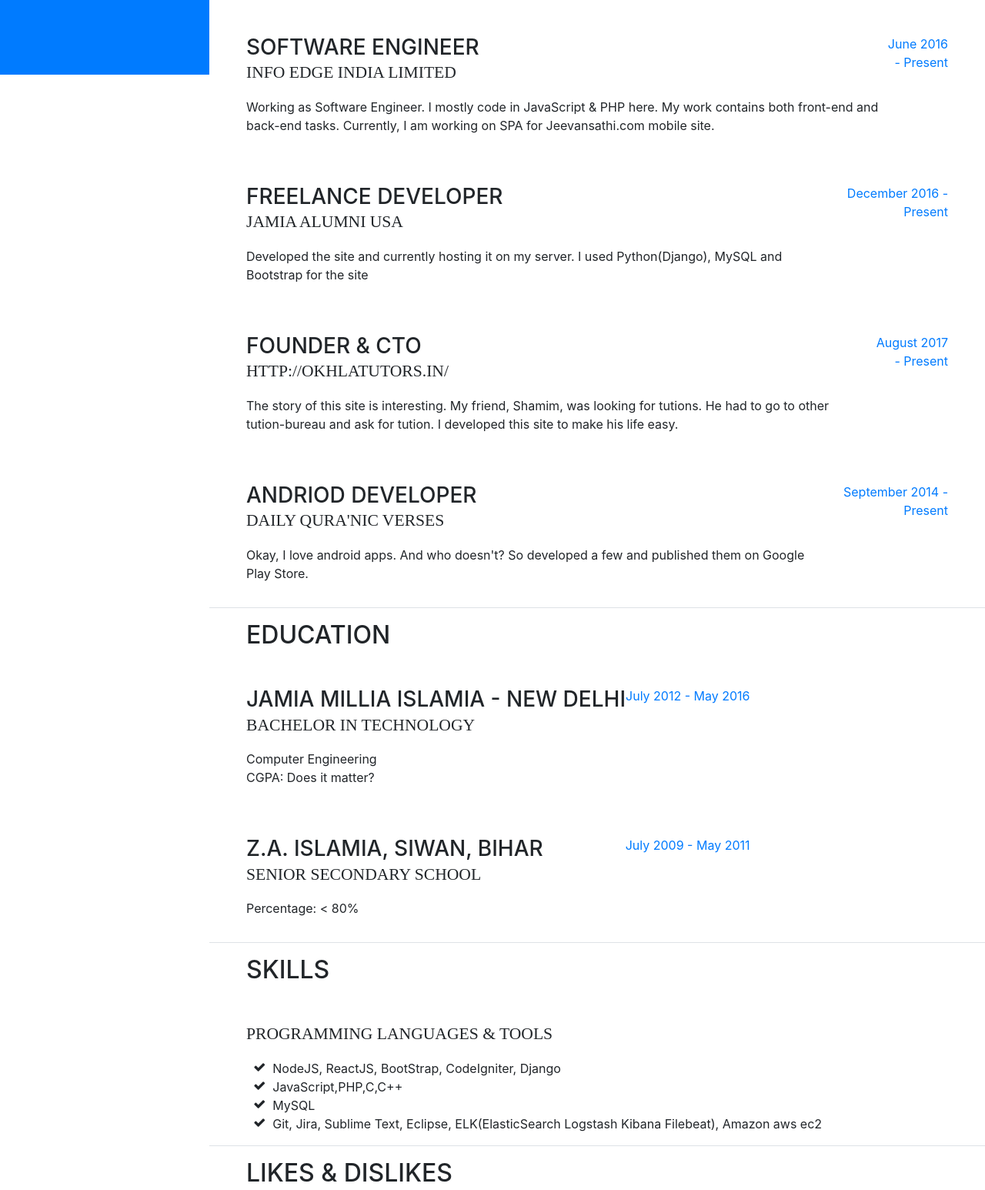
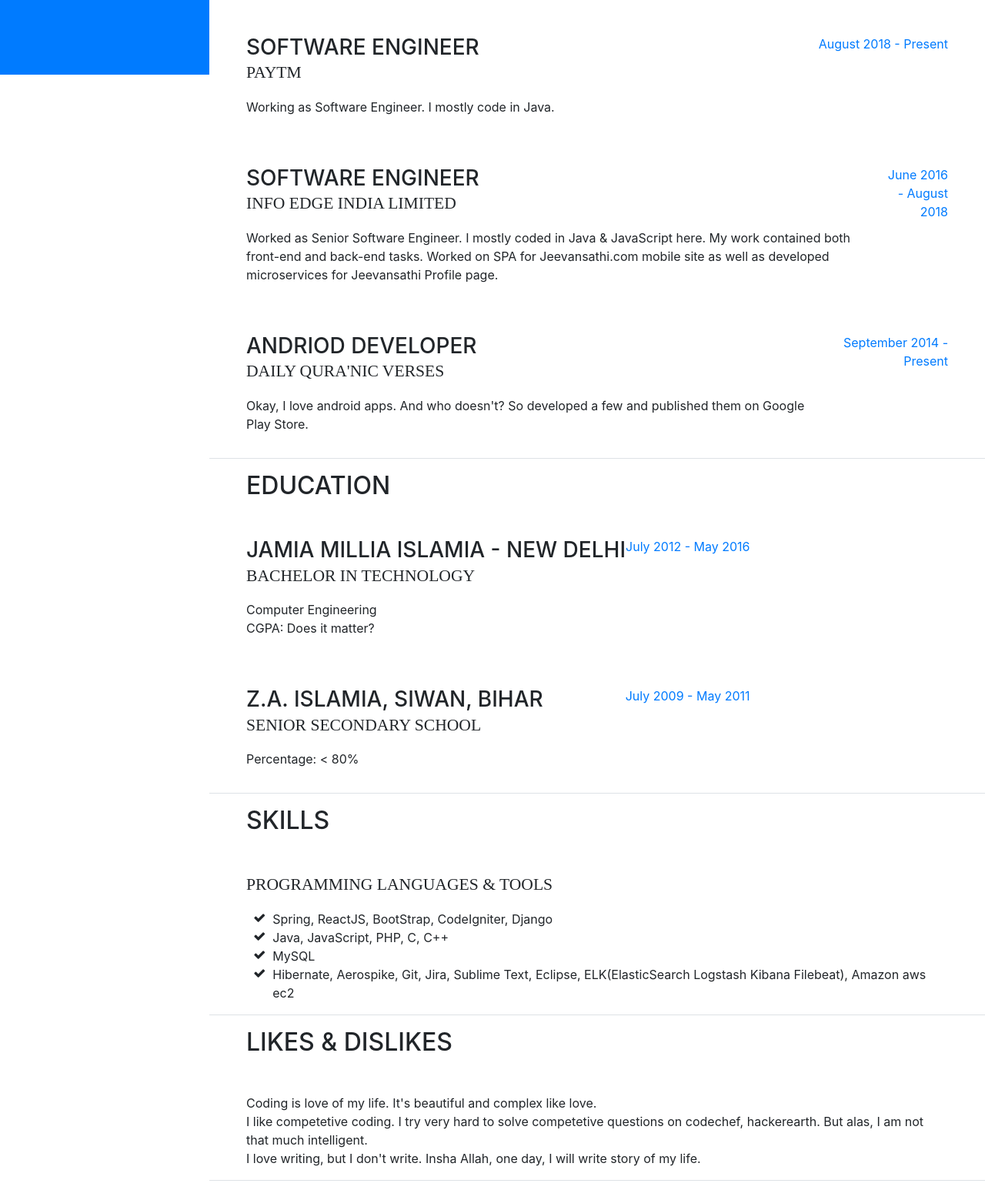
Before and after one commit to iamshahjahan/Shiza1aas.github.io, a website with bundled scripts: page index.html in a window 1280 px wide. Shown: the part 703-2249 px from the top of the page at 77% size. Built offline with nearby package versions, Linux system fonts and the light colour scheme; a web font is replaced by a local one.

Commit message:
updated experience section.

```diff
--- a/index.html
+++ b/index.html
@@ -131,15 +131,27 @@
           <div class="resume-item d-flex flex-column flex-md-row mb-5">
             <div class="resume-content mr-auto">
               <h3 class="mb-0">Software Engineer</h3>
-              <div class="subheading mb-3">Info Edge India Limited</div>
-              <p>Working as Software Engineer. I mostly code in JavaScript & PHP here. My work contains both front-end and back-end tasks. Currently, I am working on SPA for Jeevansathi.com mobile site.</p>
+              <div class="subheading mb-3">Paytm</div>
+              <p>Working as Software Engineer. I mostly code in Java.</p>
             </div>
             <div class="resume-date text-md-right">
-              <span class="text-primary">June 2016 - Present</span>
+              <span class="text-primary">August 2018 - Present</span>
             </div>
           </div>
 
+
           <div class="resume-item d-flex flex-column flex-md-row mb-5">
+            <div class="resume-content mr-auto">
+              <h3 class="mb-0">Software Engineer</h3>
+              <div class="subheading mb-3">Info Edge India Limited</div>
+              <p>Worked as Senior Software Engineer. I mostly coded in Java & JavaScript here. My work contained both front-end and back-end tasks. Worked on SPA for Jeevansathi.com mobile site as well as developed microservices for Jeevansathi Profile page.</p>
+            </div>
+            <div class="resume-date text-md-right">
+              <span class="text-primary">June 2016 - August 2018</span>
+            </div>
+          </div>
+
+       <!--    <div class="resume-item d-flex flex-column flex-md-row mb-5">
             <div class="resume-content mr-auto">
               <h3 class="mb-0">Freelance Developer</h3>
               <div class="subheading mb-3">JAMIA ALUMNI USA</div>
@@ -160,7 +172,7 @@
               <span class="text-primary">August 2017 - Present</span>
             </div>
           </div>
-
+ -->
           <div class="resume-item d-flex flex-column flex-md-row">
             <div class="resume-content mr-auto">
               <h3 class="mb-0">Andriod Developer</h3>
@@ -251,16 +263,16 @@
           <ul class="fa-ul mb-0">
             <li>
               <i class="fa-li fa fa-check"></i>
-              NodeJS, ReactJS, BootStrap, CodeIgniter, Django</li>
+              Spring, ReactJS, BootStrap, CodeIgniter, Django</li>
             <li>
               <i class="fa-li fa fa-check"></i>
-              JavaScript,PHP,C,C++</li>
+              Java, JavaScript, PHP, C, C++</li>
             <li>
               <i class="fa-li fa fa-check"></i>
               MySQL</li>
             <li>
               <i class="fa-li fa fa-check"></i>
-              Git, Jira, Sublime Text, Eclipse, ELK(ElasticSearch Logstash Kibana
+              Hibernate, Aerospike, Git, Jira, Sublime Text, Eclipse, ELK(ElasticSearch Logstash Kibana
 Filebeat), Amazon aws ec2</li>
           </ul>
         </div>
@@ -269,7 +281,7 @@
       <section class="resume-section p-3 p-lg-5 d-flex flex-column" id="interests">
         <div class="my-auto">
           <h2 class="mb-5">Likes & Dislikes</h2>
-          <p class="mb-0">ReactJS is love of my life. It's beautiful and complex like love.</p>
+          <p class="mb-0">Coding is love of my life. It's beautiful and complex like love.</p>
           <p class="mb-0">I like competetive coding. I try very hard to solve competetive questions on codechef, hackerearth. But alas, I am not that much intelligent.</p>
          <p class="mb-0">I love writing, but I don't write. Insha Allah, one day, I will write story of my life.</p>
         </div>
```
